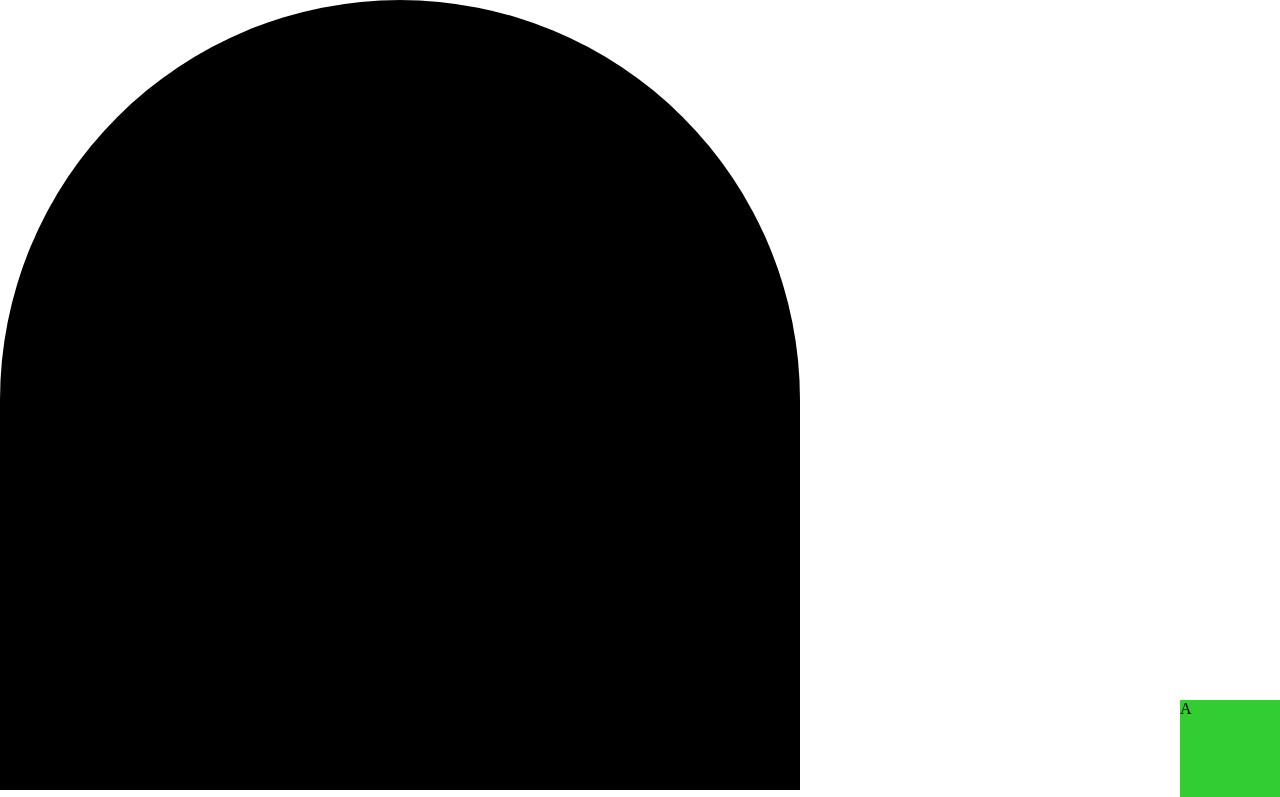
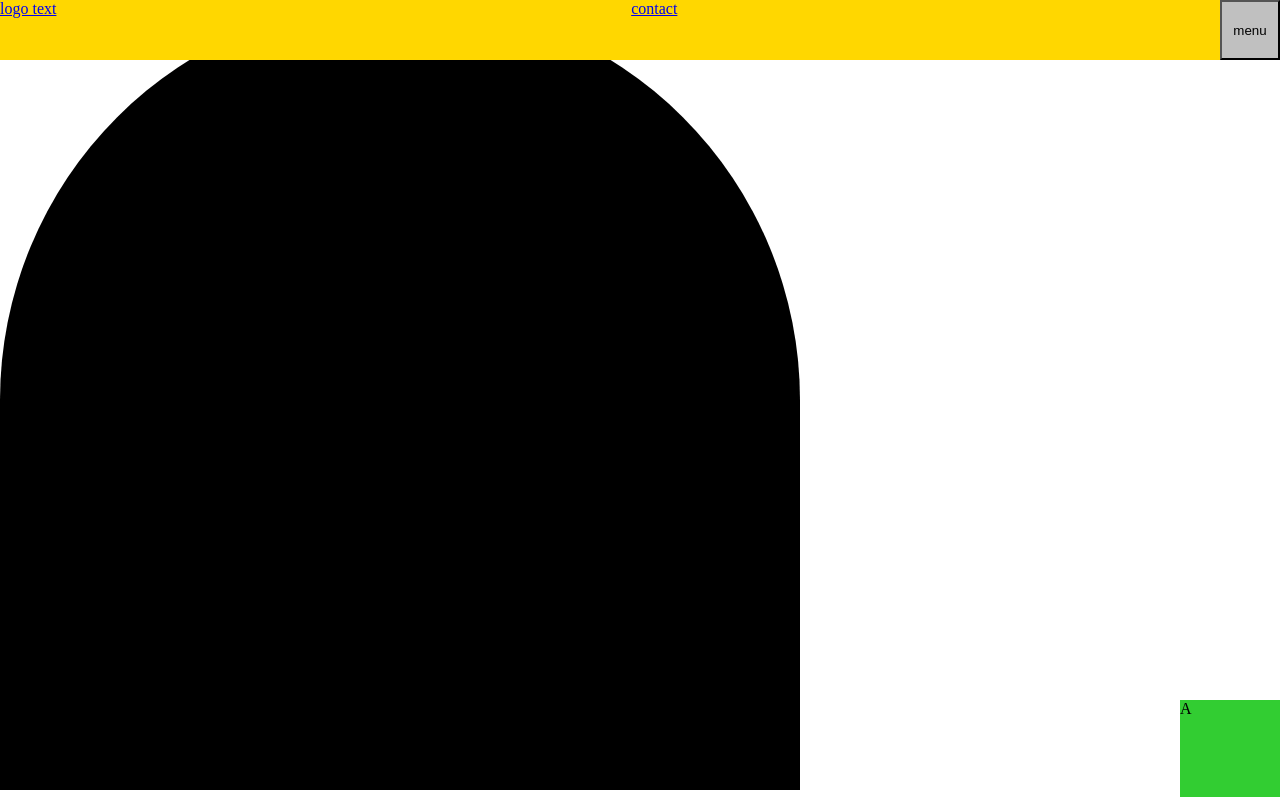
Before and after one commit to MileAlexander/w3-practice, a plain HTML site: page frontend/index.html in a window 1280 px wide. Shown: the top 797 px of the page. Drawn offline with Linux system fonts and the light colour scheme.

Commit message:
Keddi munka

```diff
--- a/frontend/index.html
+++ b/frontend/index.html
@@ -10,6 +10,13 @@
 	<link rel="stylesheet" href="style.css">
 </head>
 <body>
+	<header>
+		<a href="/" id="logo">logo text</a>
+		<nav>
+			<a href="#contact">contact</a>
+			<button>menu</button>
+		</nav>
+	</header>
 	<div class="first"></div>
 	<div>
 		<div>
--- a/frontend/style.css
+++ b/frontend/style.css
@@ -1,6 +1,40 @@
-body {
+body,
+body * {
     padding: 0;
     margin: 0;
+    box-sizing: border-box;
+}
+
+header {
+    position: fixed;
+    top: 0;
+    left: 0;
+    width: 100%;
+    height: 60px;
+    background-color: gold;
+    z-index: 99;
+}
+
+header nav a {
+    display: block;
+    width: 100px;
+    height: 100%;
+}
+
+header nav button {
+    position: absolute;
+    width: 60px;
+    height: 60px;
+    top: 0;
+    right: 0;
+    background-color: silver;
+}
+
+#logo,
+header nav {
+    display: inline-block;
+    width: 49%;
+    height: 100%;
 }
 
 div {
```
